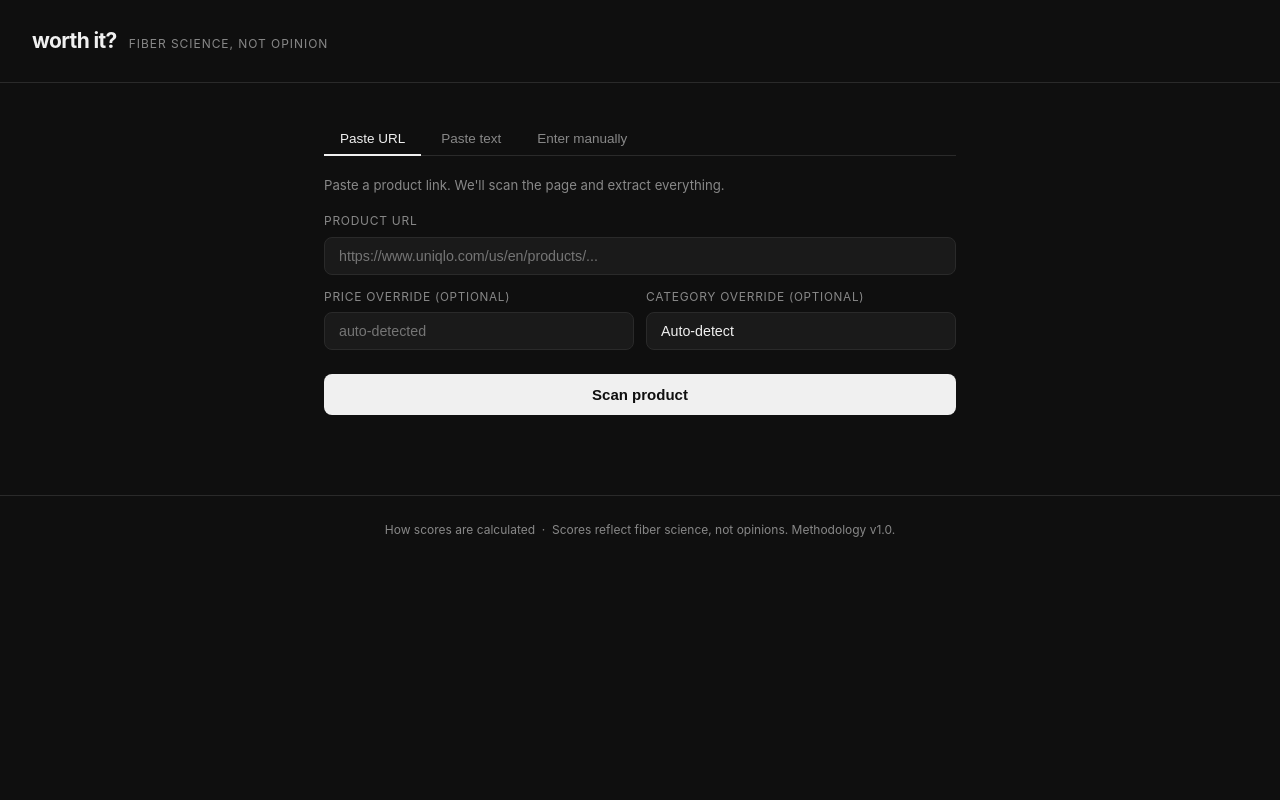
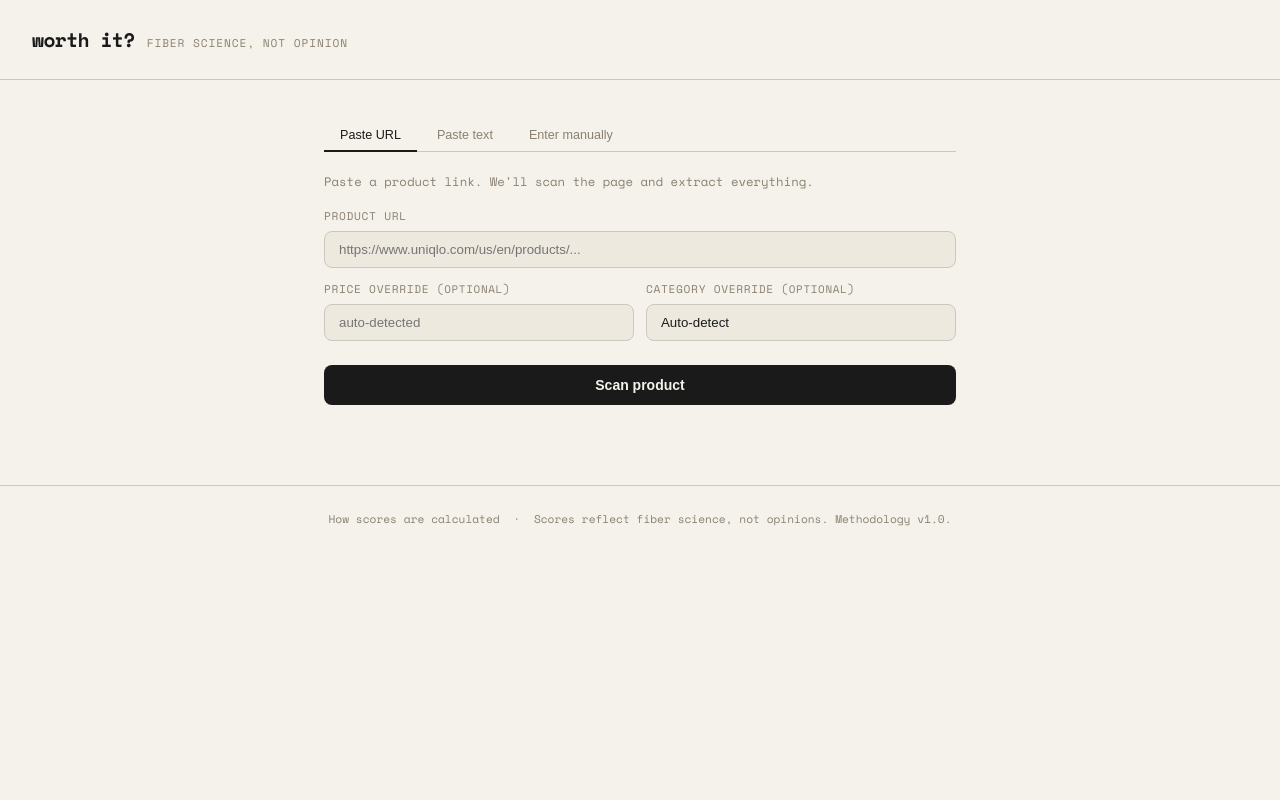
Before and after one commit to desiraesidhu17-del/worth-it-scorer, a Flask app: page / in a window 1280 px wide. Run offline with Flask 3, Linux system fonts and the light colour scheme.

Commit message:
style: load Space Mono + swap to cream Cold Data palette

```diff
--- a/static/style.css
+++ b/static/style.css
@@ -2,24 +2,24 @@
 *, *::before, *::after { box-sizing: border-box; margin: 0; padding: 0; }
 
 :root {
-  --bg:       #0f0f0f;
-  --surface:  #1a1a1a;
-  --border:   #2a2a2a;
-  --text:     #f0f0f0;
-  --muted:    #888;
-  --red:      #e84040;
-  --yellow:   #e8b840;
-  --green:    #40c87a;
-  --accent:   #f0f0f0;
-  --radius:   12px;
-  --mono:     "SFMono-Regular", "Consolas", monospace;
+  --bg:       #f5f2eb;
+  --surface:  #ede9df;
+  --border:   #ccc8be;
+  --text:     #1a1a1a;
+  --muted:    #8a8070;
+  --red:      #c0392b;
+  --yellow:   #a07800;
+  --green:    #2d6e3e;
+  --score:    #f5820a;
+  --radius:   0px;
+  --mono:     "Space Mono", "Courier New", Courier, monospace;
 }
 
 html, body {
   background: var(--bg);
   color: var(--text);
-  font-family: -apple-system, BlinkMacSystemFont, "Segoe UI", sans-serif;
-  font-size: 15px;
+  font-family: var(--mono);
+  font-size: 14px;
   line-height: 1.6;
   min-height: 100vh;
 }
--- a/templates/index.html
+++ b/templates/index.html
@@ -4,6 +4,9 @@
   <meta charset="UTF-8" />
   <meta name="viewport" content="width=device-width, initial-scale=1.0" />
   <title>Worth It?</title>
+  <link rel="preconnect" href="https://fonts.googleapis.com" />
+  <link rel="preconnect" href="https://fonts.gstatic.com" crossorigin />
+  <link href="https://fonts.googleapis.com/css2?family=Space+Mono:ital,wght@0,400;0,700;1,400&display=swap" rel="stylesheet" />
   <link rel="stylesheet" href="/static/style.css" />
 </head>
 <body>
```
